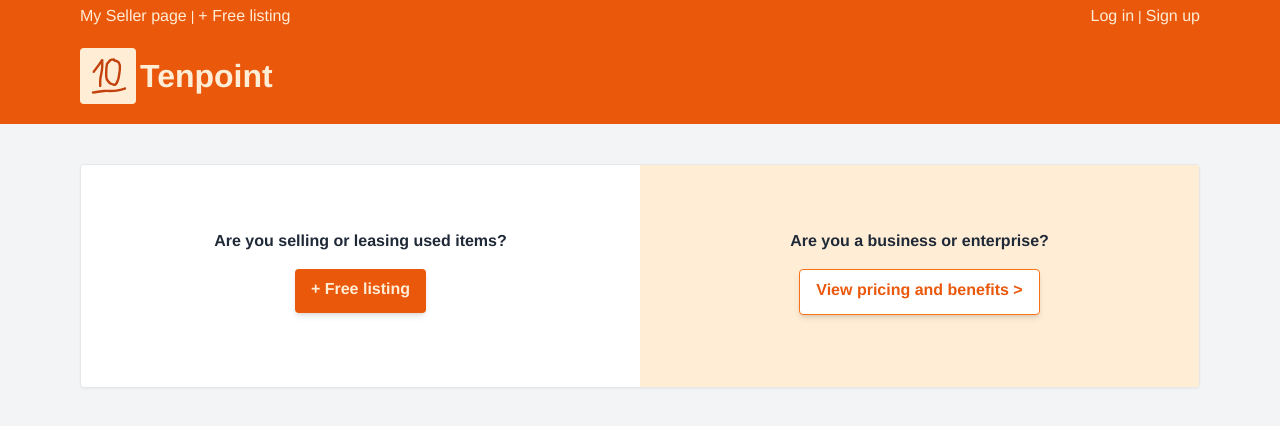
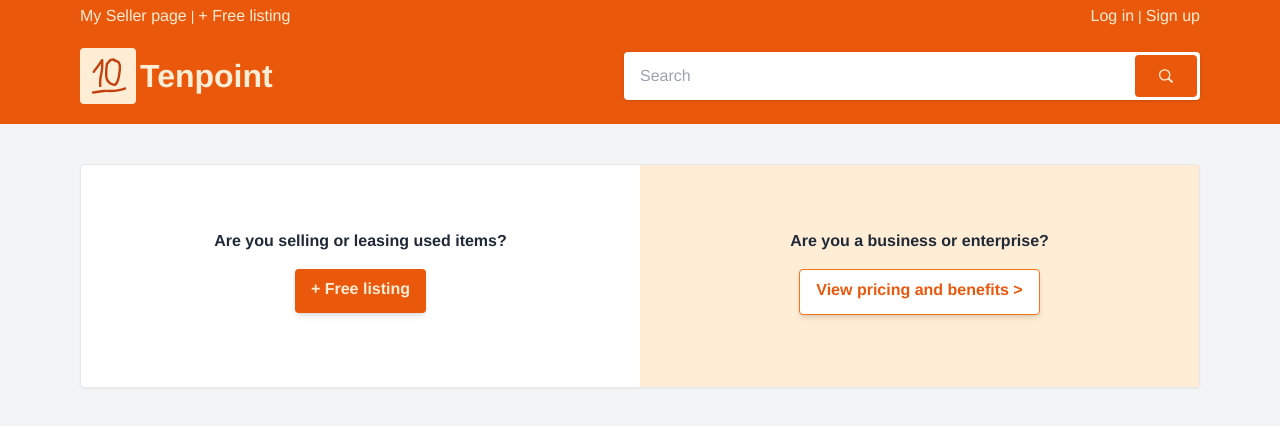
Before and after one commit to huytrvan/tenpoint-frontend, a Nuxt app: page / in a window 1280 px wide. Shown: the top 426 px of the page. Built offline with nearby package versions, Linux system fonts and the light colour scheme.

Commit message:
misc> change FrontHeader to FrontStoreHeader

```diff
--- a/assets/css/styles.css
+++ b/assets/css/styles.css
@@ -10,3 +10,10 @@ body {
   @apply text-gray-800;
   @apply font-sans antialiased;
 }
+body, button, a,  {
+  touch-action: manipulation; /* prevent weird zoom on iOS Safari */
+}
+
+input:focus, textarea:focus, select:focus, button:focus {
+  outline: 0;
+}
--- a/components/headers/FrontHeader.vue
+++ b/components/headers/StoreFrontHeader.vue
@@ -25,15 +25,18 @@
     </div>
     <div class="header__main">
       <TenpointLogoLight />
+      <SearchBar />
     </div>
   </header>
 </template>
 <script>
 import TenpointLogoLight from '~/components/headers/commons/TenpointLogoLight.vue'
+import SearchBar from '~/components/headers/commons/SearchBar.vue'
 export default {
-  name: 'FrontHeader',
+  name: 'StoreFrontHeader',
   components: {
     TenpointLogoLight,
+    SearchBar,
   },
 }
 </script>
@@ -45,7 +48,7 @@ export default {
 }
 .header__auth,
 .header__main {
-  @apply flex justify-between;
+  @apply flex justify-between items-center;
 }
 /* Keep header in max-width */
 .header__auth,
--- /dev/null
+++ b/components/headers/commons/SearchBar.vue
@@ -0,0 +1,66 @@
+<template>
+  <form
+    action=""
+    aria-roledescription="Search"
+    role="Search"
+    class="search-bar"
+  >
+    <input
+      type="text"
+      :aria-label="suggestion"
+      aria-controls="search-bar"
+      autocomplete="search-bar"
+      autocorrect="off"
+      autocapitalize="off"
+      spellcheck="false"
+      @click="$emit('focus')"
+      @change="$emit('change')"
+      :placeholder="suggestion"
+      class="search-bar__input"
+    />
+    <button class="search-bar__btn" type="button" role="Search button" aria-roledescription="Search button">
+      <IconSearch class="search-bar__icon-search" />
+    </button>
+  </form>
+</template>
+<script>
+import IconSearch from '~/components/icons/IconSearch.vue'
+export default {
+  name: 'SearchBar',
+  components: {
+    IconSearch,
+  },
+  data() {
+    return {
+      suggestion: 'Search',
+    }
+  },
+}
+</script>
+<style>
+.search-bar {
+  @apply relative;
+  @apply text-gray-800;
+  @apply flex-grow;
+  @apply ml-4;
+  @apply max-w-xl;
+}
+.search-bar__input {
+  @apply block;
+  @apply w-full;
+  @apply h-12;
+  @apply pl-4 pr-12 py-2;
+  @apply rounded;
+  @apply shadow;
+}
+.search-bar__btn {
+  @apply absolute right-0 top-0;
+  @apply m-[3px] py-[14px] px-[24px];
+  @apply bg-orange-600;
+  @apply rounded;
+}
+.search-bar__icon-search {
+  @apply h-[14px] w-[14px];
+  @apply text-orange-100;
+}
+</style>
--- /dev/null
+++ b/components/icons/IconSearch.vue
@@ -0,0 +1,28 @@
+<template>
+  <svg
+    version="1.1"
+    id="Layer_1"
+    xmlns="http://www.w3.org/2000/svg"
+    xmlns:xlink="http://www.w3.org/1999/xlink"
+    x="0px"
+    y="0px"
+    width="122.879px"
+    height="119.799px"
+    stroke="none"
+    fill="currentColor"
+    viewBox="0 0 122.879 119.799"
+    enable-background="new 0 0 122.879 119.799"
+    xml:space="preserve"
+  >
+    <g>
+      <path
+        d="M49.988,0h0.016v0.007C63.803,0.011,76.298,5.608,85.34,14.652c9.027,9.031,14.619,21.515,14.628,35.303h0.007v0.033v0.04 h-0.007c-0.005,5.557-0.917,10.905-2.594,15.892c-0.281,0.837-0.575,1.641-0.877,2.409v0.007c-1.446,3.66-3.315,7.12-5.547,10.307 l29.082,26.139l0.018,0.016l0.157,0.146l0.011,0.011c1.642,1.563,2.536,3.656,2.649,5.78c0.11,2.1-0.543,4.248-1.979,5.971 l-0.011,0.016l-0.175,0.203l-0.035,0.035l-0.146,0.16l-0.016,0.021c-1.565,1.642-3.654,2.534-5.78,2.646 c-2.097,0.111-4.247-0.54-5.971-1.978l-0.015-0.011l-0.204-0.175l-0.029-0.024L78.761,90.865c-0.88,0.62-1.778,1.209-2.687,1.765 c-1.233,0.755-2.51,1.466-3.813,2.115c-6.699,3.342-14.269,5.222-22.272,5.222v0.007h-0.016v-0.007 c-13.799-0.004-26.296-5.601-35.338-14.645C5.605,76.291,0.016,63.805,0.007,50.021H0v-0.033v-0.016h0.007 c0.004-13.799,5.601-26.296,14.645-35.338C23.683,5.608,36.167,0.016,49.955,0.007V0H49.988L49.988,0z M50.004,11.21v0.007h-0.016 h-0.033V11.21c-10.686,0.007-20.372,4.35-27.384,11.359C15.56,29.578,11.213,39.274,11.21,49.973h0.007v0.016v0.033H11.21 c0.007,10.686,4.347,20.367,11.359,27.381c7.009,7.012,16.705,11.359,27.403,11.361v-0.007h0.016h0.033v0.007 c10.686-0.007,20.368-4.348,27.382-11.359c7.011-7.009,11.358-16.702,11.36-27.4h-0.006v-0.016v-0.033h0.006 c-0.006-10.686-4.35-20.372-11.358-27.384C70.396,15.56,60.703,11.213,50.004,11.21L50.004,11.21z"
+      />
+    </g>
+  </svg>
+</template>
+<script>
+export default {
+  name: 'IconSearch',
+}
+</script>
--- a/layouts/default.vue
+++ b/layouts/default.vue
@@ -1,17 +1,17 @@
 <template>
   <div class="layout-default">
-    <FrontHeader />
+    <StoreFrontHeader />
     <div class="content-wrapper">
       <Nuxt class="content" />
     </div>
   </div>
 </template>
 <script>
-import FrontHeader from '~/components/headers/FrontHeader.vue'
+import StoreFrontHeader from '~/components/headers/StoreFrontHeader.vue'
 
 export default {
   components: {
-    FrontHeader,
+    StoreFrontHeader,
   },
 }
 </script>
--- a/nuxt.config.js
+++ b/nuxt.config.js
@@ -65,4 +65,9 @@ export default {
     subsets: 'vietnamese',
     download: true,
   },
+
+  server: {
+    host: '0.0.0.0',
+    port: 8888,
+  }
 }
```
